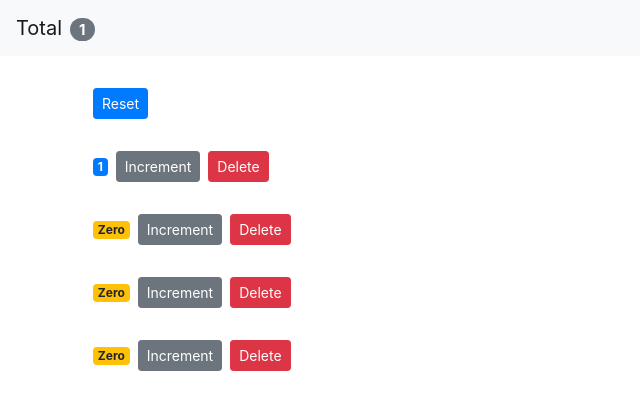
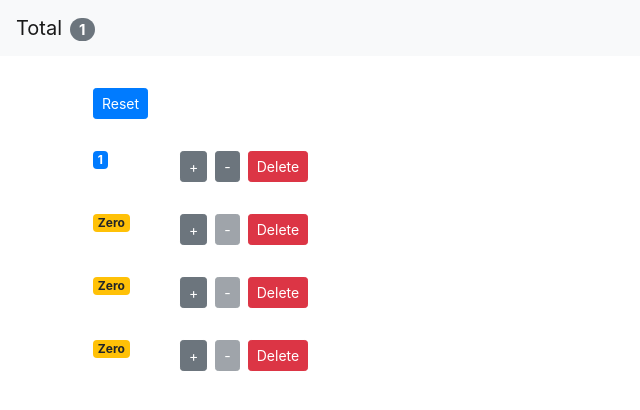
Before and after one commit to ShanuSaini/react, a React (Create React App) app in the folder lp2/: page / in a window 1280 px wide. Shown: the top 410 px of the page, without its empty margins (0-640 px from the left). Built offline with nearby package versions, Linux system fonts and the light colour scheme.

Commit message:
Updating The Project - LP2
Updating The Project - LP2

```diff
--- a/lp2/src/App.js
+++ b/lp2/src/App.js
@@ -50,6 +50,16 @@
     });
   }
 
+  handleonDecrement = counter => {
+    const counters = [...this.state.Counters];
+    const index = counters.indexOf(counter);
+    counters[index] = {...counter};
+    counters[index].value--;
+    this.setState({
+      Counters: counters
+    });
+  }
+
   render() {
     console.log('App - Rendered');
 
@@ -62,6 +72,7 @@
             onReset={this.handleReset}
             onIncrement={this.handleIncrement}
             onDelete={this.handleDelete}
+            onDecrement={this.handleonDecrement}
           />
         </main>
       </React.Fragment>
--- a/lp2/src/components/counter.jsx
+++ b/lp2/src/components/counter.jsx
@@ -20,14 +20,29 @@
 
         return (
             <div className="mt-3">
+                <div className="row">
+                    <div class="col-1">
                         <span className={this.getBadgeClasses()}>{this.formateCount()}</span>
+                    </div>
+                    <div class="col">
                         <button
                             onClick={ () => this.props.onIncrement(this.props.counter) }
                             className="btn btn-secondary btn-sm"
                         >
-                    Increment
+                            +
                         </button>
-                <button onClick={ () => this.props.onDelete(this.props.counter.id)} className="btn btn-danger btn-sm m-2">Delete</button>
+                        <button
+                            onClick={ () => this.props.onDecrement(this.props.counter) }
+                            className="btn btn-secondary btn-sm m-2"
+                            disabled={this.props.counter.value === 0}
+                        >
+                            -
+                        </button>
+                        <button onClick={ () => this.props.onDelete(this.props.counter.id)} className="btn btn-danger btn-sm">Delete</button>
+                    </div>
+                </div>
+
+
             </div>
         );
     }
--- a/lp2/src/components/counters.jsx
+++ b/lp2/src/components/counters.jsx
@@ -6,14 +6,14 @@
     render() {
         console.log('Counters - Rendered');
 
-        const { onReset, Counters, onDelete, onIncrement } = this.props;
+        const { onReset, Counters, onDelete, onIncrement, onDecrement } = this.props;
 
         return (
             <React.Fragment>
             <button className="btn btn-primary btn-sm m-2" onClick={onReset}>Reset</button>
                 { Counters.map(
                     counter =>
-                        <Counter key={counter.id} onDelete={onDelete} onIncrement={onIncrement} counter={counter}></Counter>
+                        <Counter key={counter.id} onDelete={onDelete} onIncrement={onIncrement} onDecrement={onDecrement} counter={counter}></Counter>
                     )
                 }
             </React.Fragment>
```
Lines whose indentation alone changed are shown as unchanged.
